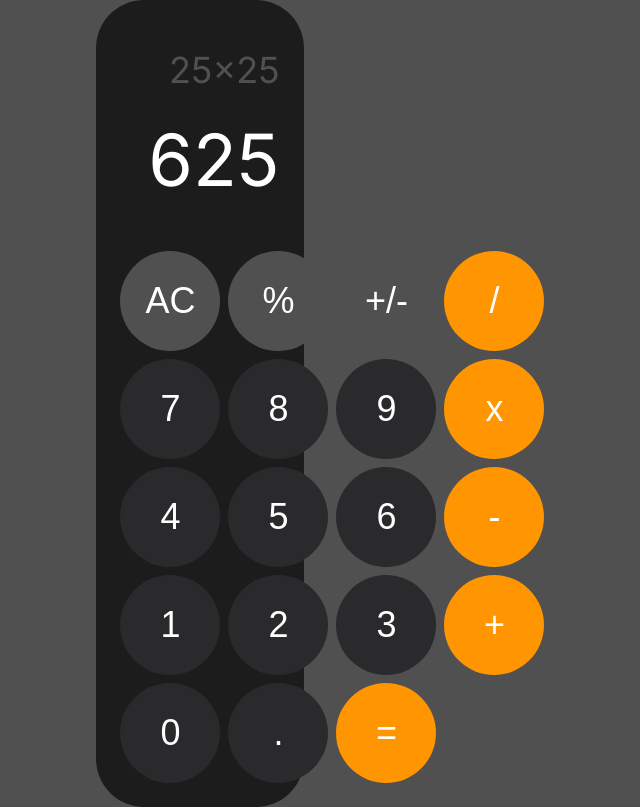
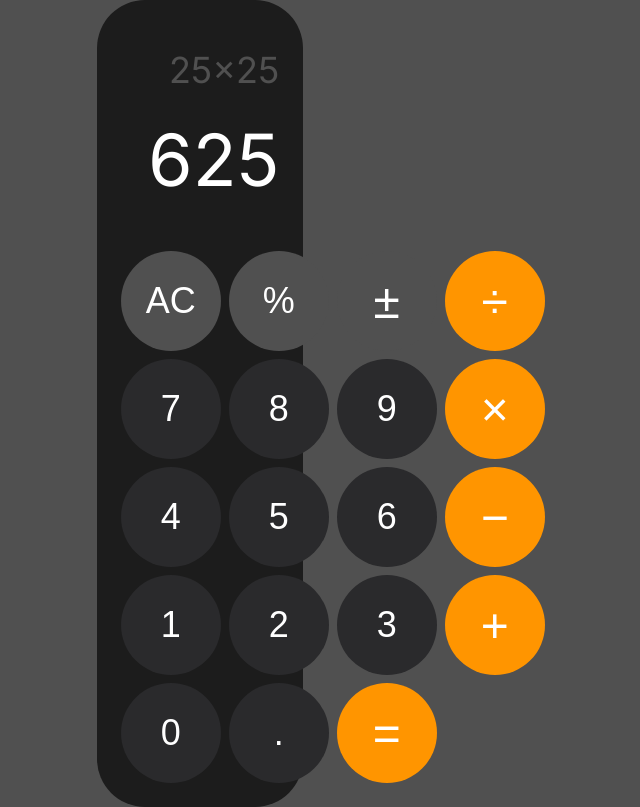
Before and after one commit to theamanali/calculator, a plain HTML site: page index.html in a window 1280 px wide. Shown: the whole page, without its empty margins (440-1080 px from the left). Drawn offline with Linux system fonts and the light colour scheme.

Commit message:
Update operator characters with actual icons

```diff
--- a/css/styles.css
+++ b/css/styles.css
@@ -88,3 +88,9 @@ button {
 .equals {
   background-color: #FF9500;
 }
+
+.operator,
+.negative,
+.equals {
+  font-size: 48px
+}
--- a/index.html
+++ b/index.html
@@ -17,15 +17,15 @@
     <div class="row1Container">
       <button class="clear">AC</button>
       <button class="modulo">%</button>
-      <button class="negative">+/-</button>
-      <button class="operator">/</button>
+      <button class="negative">±</button>
+      <button class="operator">÷</button>
     </div>
 
     <div class="row2Container">
       <button class="number">7</button>
       <button class="number">8</button>
       <button class="number">9</button>
-      <button class="operator">x</button>
+      <button class="operator">×</button>
 
     </div>
 
@@ -33,7 +33,7 @@
       <button class="number">4</button>
       <button class="number">5</button>
       <button class="number">6</button>
-      <button class="operator">-</button>
+      <button class="operator">−</button>
     </div>
 
     <div class="row4Container">
```
